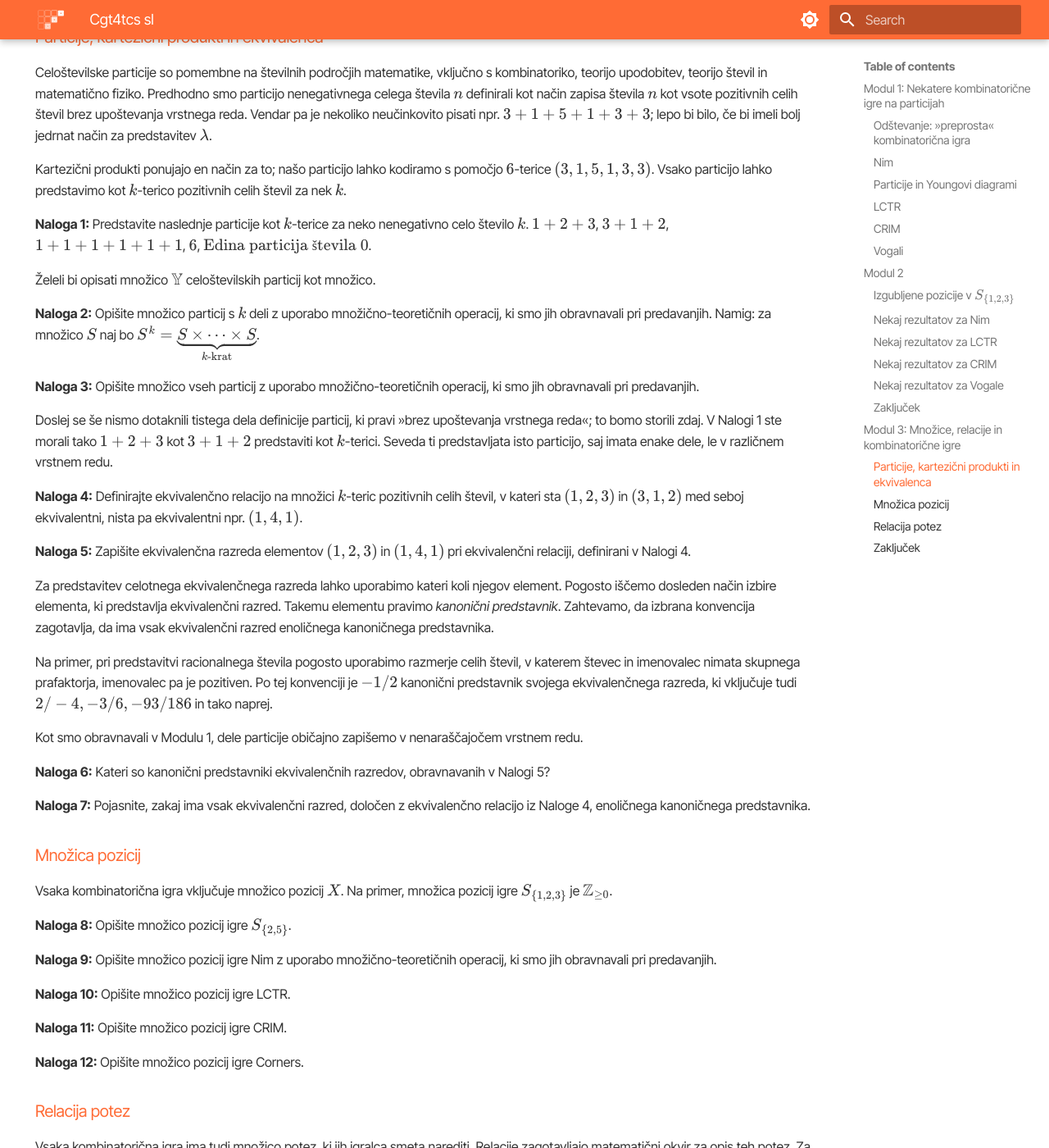
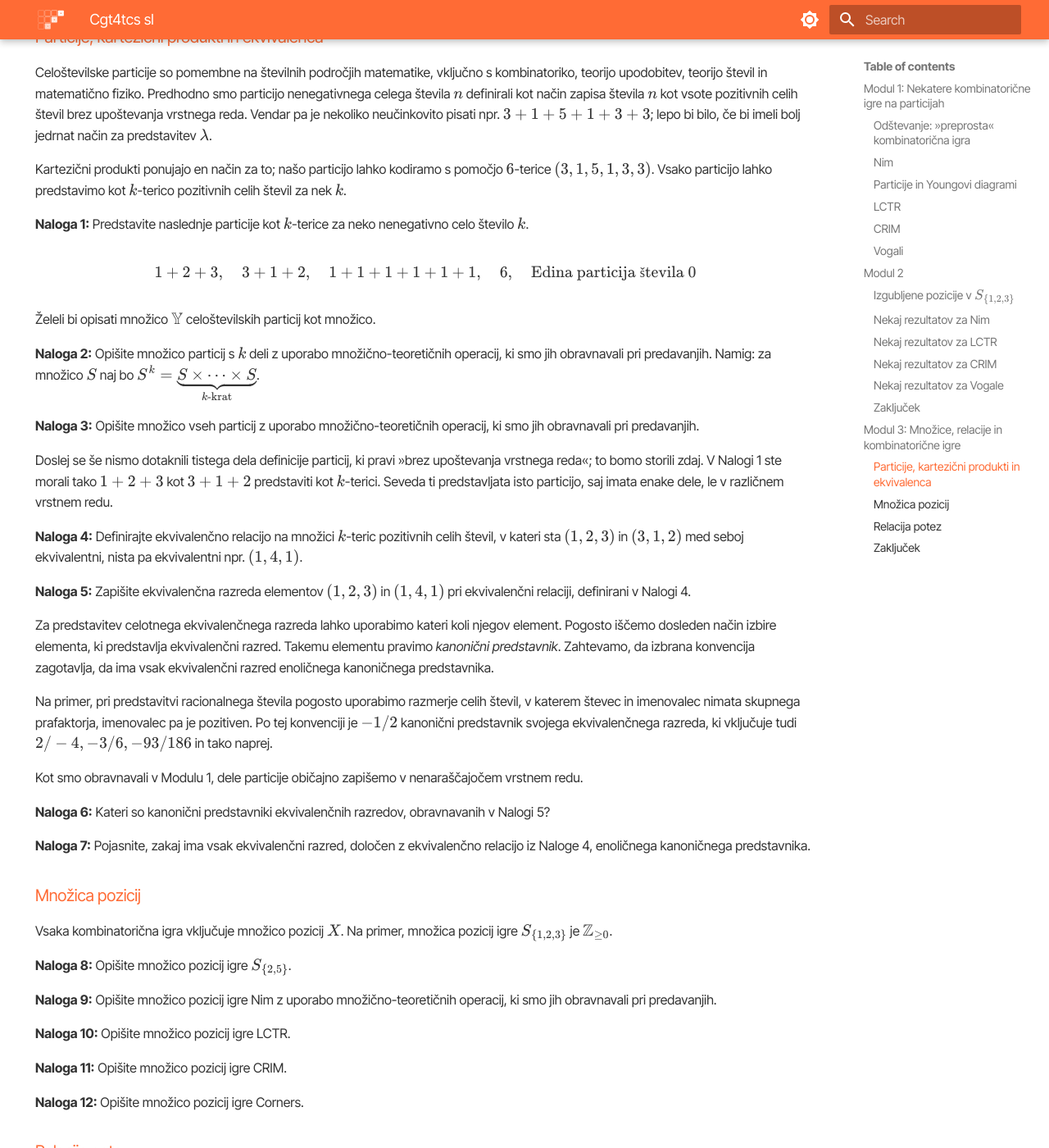
Before and after one commit to Games-Rules-and-Strategic-Play/grasp.github.io, an MkDocs documentation site: the page built from docs/cgt4tcs-sl.md, in a window 1280 px wide and 1400 px high, scrolled down 8818 px. Shown: the whole window at 82% size. Built offline with MkDocs 1.6.1 and Material for MkDocs 9.7.7, drawn with Linux system fonts in a browser that asks for light colours; some of the changed text lies outside the part shown.

Commit message:
$$ again fix

```diff
--- a/docs/cgt4tcs-sl.md
+++ b/docs/cgt4tcs-sl.md
@@ -295,7 +295,8 @@ Celoštevilske particije so pomembne na številnih področjih matematike, vklju
 Kartezični produkti ponujajo en način za to; našo particijo lahko kodiramo s pomočjo $6$-terice $(3,1,5,1,3,3)$. Vsako particijo lahko predstavimo kot $k$-terico pozitivnih celih števil za nek $k$.
 
 **Naloga 1:** Predstavite naslednje particije kot $k$-terice za neko nenegativno celo število $k$.
-$1 + 2 + 3$, $3 + 1 + 2$, $1 + 1 + 1 + 1 + 1 + 1$, $6$, $\text{Edina particija števila } 0$.
+
+$$1 + 2 + 3, \quad 3 + 1 + 2, \quad 1 + 1 + 1 + 1 + 1 + 1, \quad 6, \quad \text{Edina particija števila } 0$$
 
 Želeli bi opisati množico $\mathbb Y$ celoštevilskih particij kot množico.
 
@@ -336,8 +337,11 @@ Vsaka kombinatorična igra vključuje množico pozicij $X$. Na primer, množica
 ### Relacija potez
 
 Vsaka kombinatorična igra ima tudi množico potez, ki jih igralca smeta narediti. Relacije zagotavljajo matematični okvir za opis teh potez. Za igro z množico pozicij $S$ definiramo *relacijo potez* $\to$ kot množico
+
 $$\{(x, y) \in S^2 : \text{obstaja poteza iz } x \text{ v } y\}$$
+
 in pišemo $x \to y$, da označimo $(x, y) \in \to$. Na primer, v igri $S_{\{1,2,3\}}$ je relacija potez
+
 $$\{(x, y) \in \mathbb Z_{\geq 0}^2 : 1 \leq x-y \leq 3\}.$$
 
 **Naloga 13:** Kakšna je relacija potez za igro $S_{\{2, 5\}}$?
```
